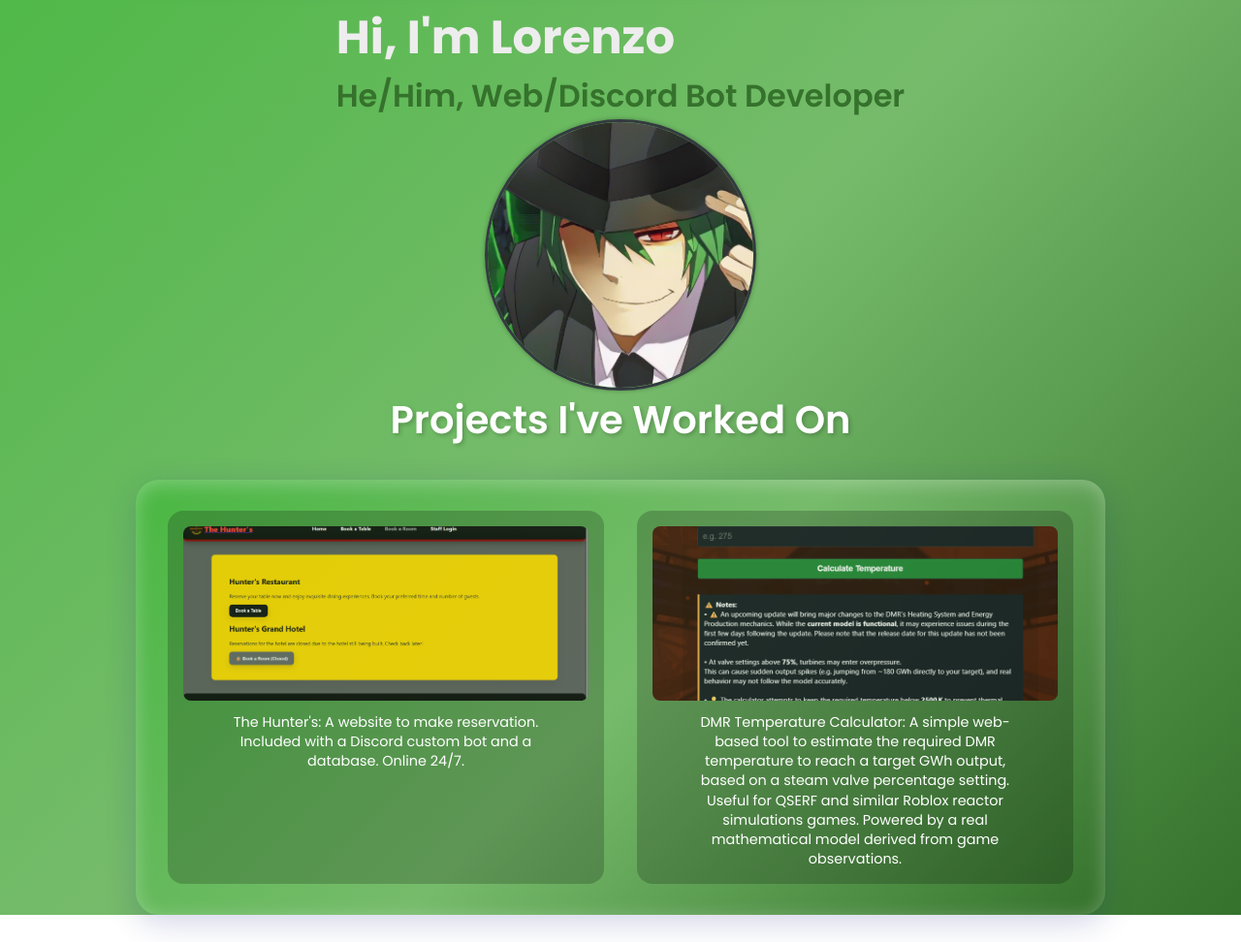
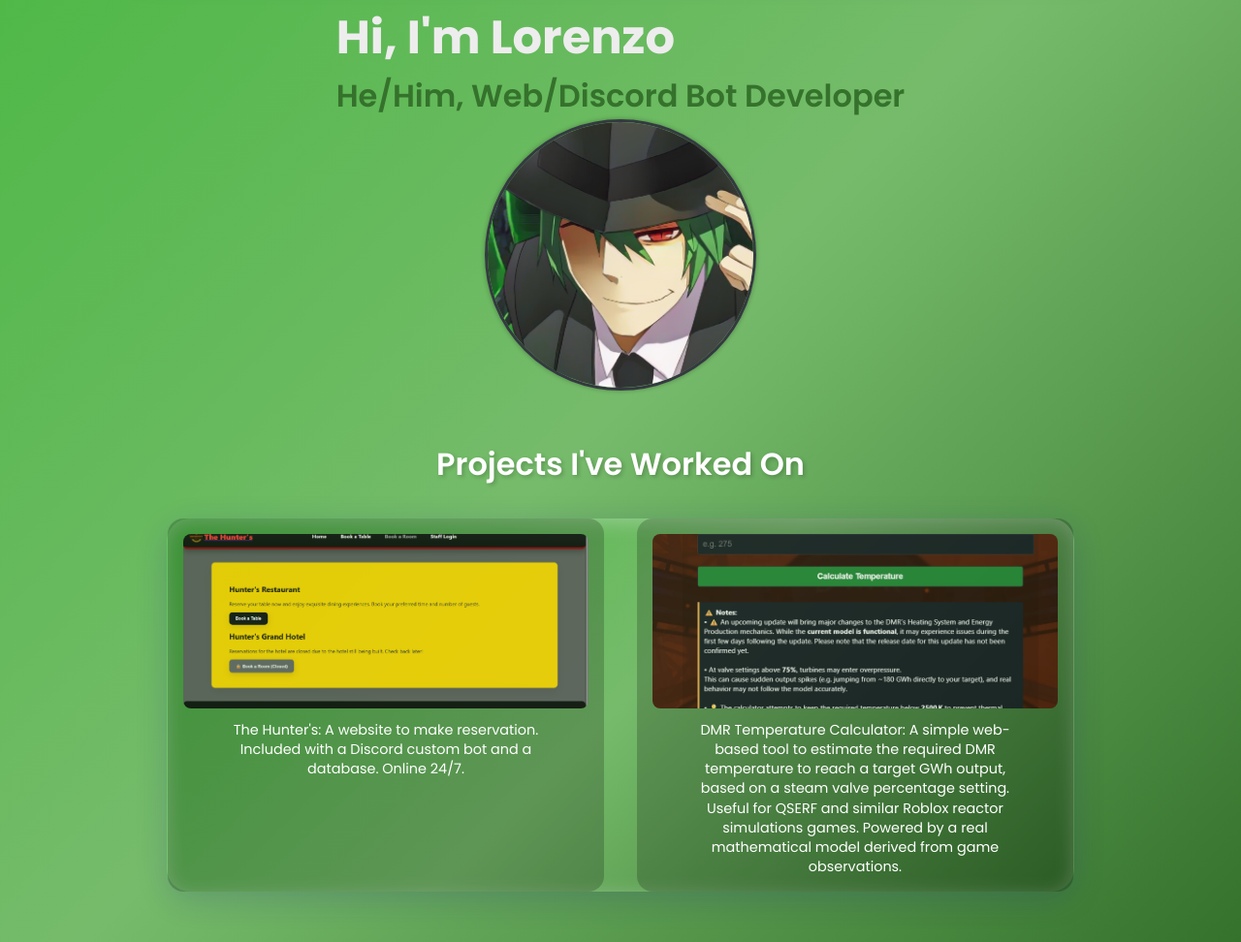
Before and after one commit to loret010/profile, a plain HTML site: page index.html in a window 1280 px wide. Shown: the part 137-1109 px from the top of the page at 97% size. Before the commit the page ends 1081 px from the top, so only its background shows below. Drawn offline with nearby package versions, Linux system fonts and the light colour scheme.

Commit message:
Fixed titles

```diff
--- a/Home_files/style.css
+++ b/Home_files/style.css
@@ -213,28 +213,31 @@ body {
   vertical-align: middle;
 }
 
-.portfolio-section {
-  width: 100%;
+.portfolio {
+  padding: 2rem;
+  width: 90%;
+  max-width: 1000px;
+  margin: 20px auto;
   display: flex;
   flex-direction: column;
   align-items: center;
-  padding: 0 20px;
+  gap: 2rem;
 }
 
 .section-title {
   text-align: center;
-  font-size: 2.5rem;
+  font-size: 2rem;
   font-weight: 600;
   color: #fff;
-  margin-bottom: 2rem;
+  margin: 0;
   text-shadow: 2px 2px 4px rgba(0, 0, 0, 0.2);
-  width: 100%;
 }
 
-.portfolio {
-  padding: 2rem;
+.portfolio-grid {
   width: 100%;
-  max-width: 1000px;
+  display: grid;
+  grid-template-columns: repeat(auto-fit, minmax(300px, 1fr));
+  gap: 2rem;
   display: grid;
   grid-template-columns: repeat(auto-fit, minmax(300px, 1fr));
   gap: 2rem;
--- a/index.html
+++ b/index.html
@@ -42,9 +42,9 @@
   <img id="ava-img" src="Home_files/profile pic.png" alt="profile">
   </section>
 
-    <section class="portfolio-section">
+    <section class="portfolio" id="portfolio">
       <h2 class="section-title">Projects I've Worked On</h2>
-      <div class="portfolio" id="portfolio">
+      <div class="portfolio-grid">
         <div class="portfolio-item">
           <img src="Home_files/the-hunters.png" alt="The Hunter's">
           <p class="portfolio-caption">The Hunter's: A website to make reservation. Included with a Discord custom bot and a database. Online 24/7.</p>
@@ -52,6 +52,7 @@
     <div class="portfolio-item">
       <img src="Home_files/dmr-temp-calculator.png" alt="Temperature Calculator">
       <p class="portfolio-caption">DMR Temperature Calculator: A simple web-based tool to estimate the required DMR temperature to reach a target GWh output, based on a steam valve percentage setting. Useful for QSERF and similar Roblox reactor simulations games. Powered by a real mathematical model derived from game observations.</p>
+    </div>
     </div>
 </section>
 
```
